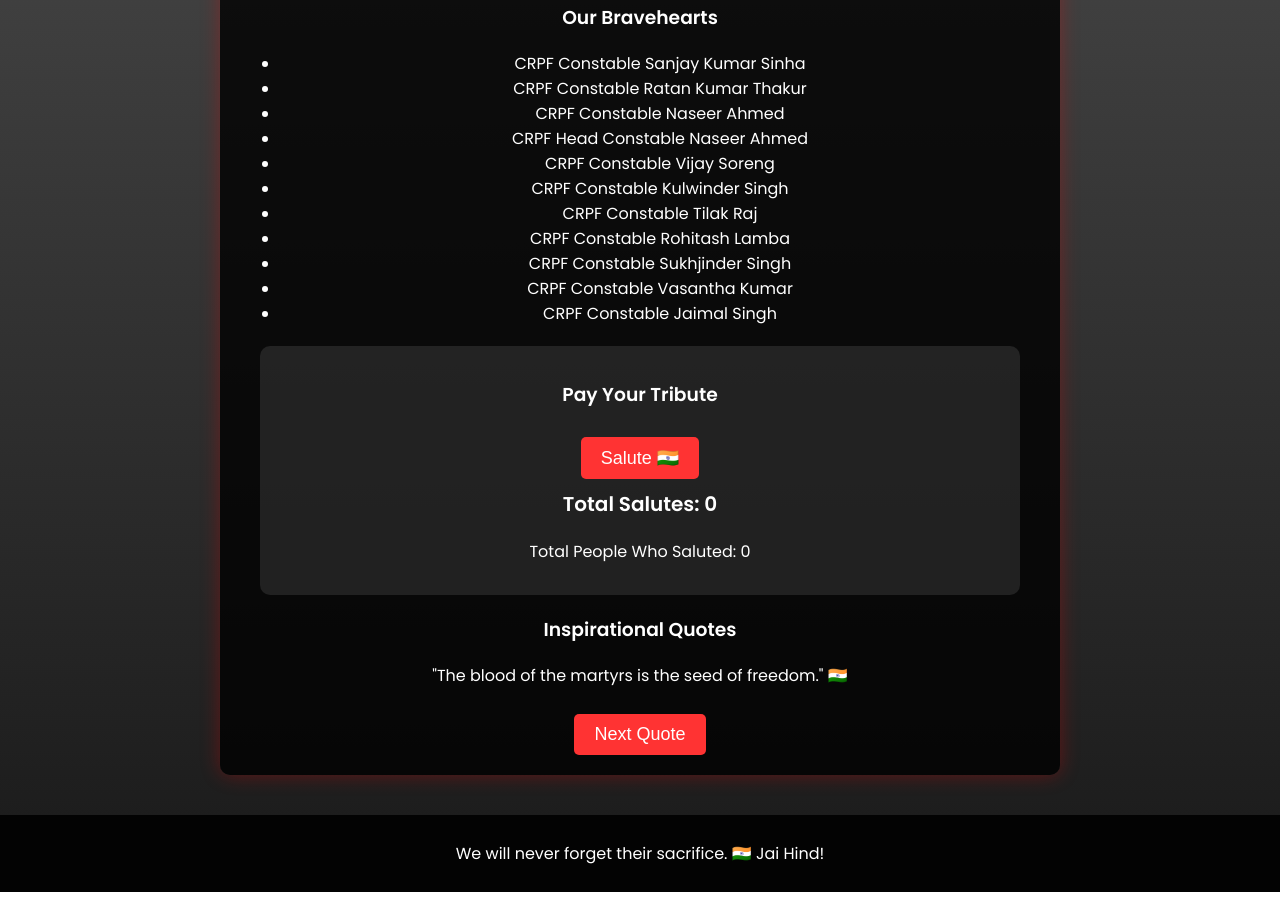
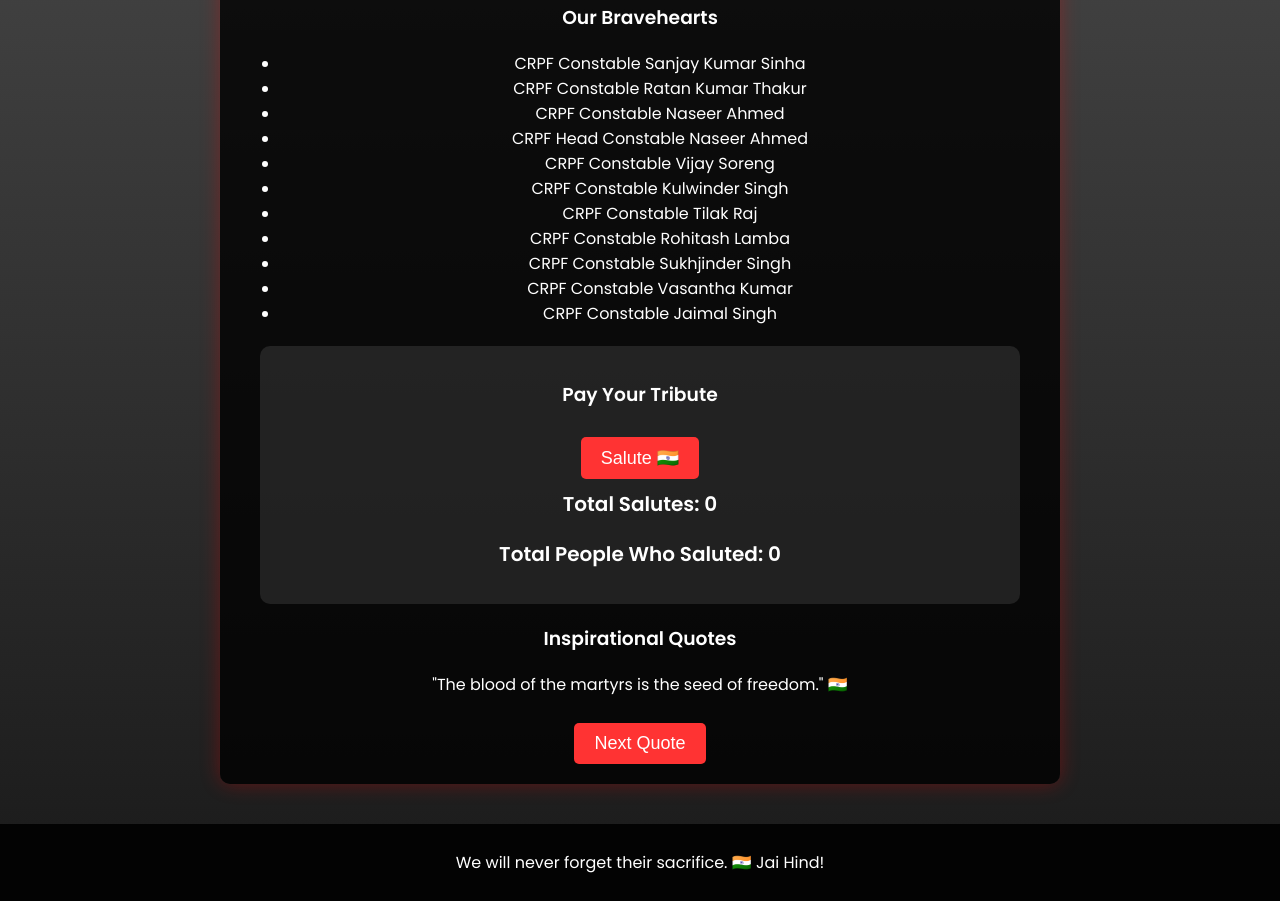
Before and after one commit to volnes45/Salute, a plain HTML site: page index.html in a window 1280 px wide. Shown: the part 1559-2460 px from the top of the page. Drawn offline with Linux system fonts and the light colour scheme.

Commit message:
Update style.css

```diff
--- a/style.css
+++ b/style.css
@@ -1,4 +1,3 @@
-/* Google Font */
 @import url('https://fonts.googleapis.com/css2?family=Poppins:wght@300;400;600&display=swap');
 
 body {
@@ -21,7 +20,6 @@ header {
     height: auto;
 }
 
-/* Tribute Section */
 .tribute {
     margin: 40px auto;
     padding: 20px;
@@ -41,7 +39,6 @@ h1, h2 {
     color: #ff3333;
 }
 
-/* Salute Section */
 .salute-section {
     margin: 20px;
     padding: 15px;
@@ -49,13 +46,12 @@ h1, h2 {
     border-radius: 10px;
 }
 
-#salute-count {
+#salute-count, #people-count {
     font-size: 20px;
     font-weight: bold;
     margin-top: 10px;
 }
 
-/* Button */
 button {
     background: #ff3333;
     color: white;
@@ -72,7 +68,6 @@ button:hover {
     background: #cc0000;
 }
 
-/* Footer */
 footer {
     margin-top: 30px;
     padding: 10px;
```
